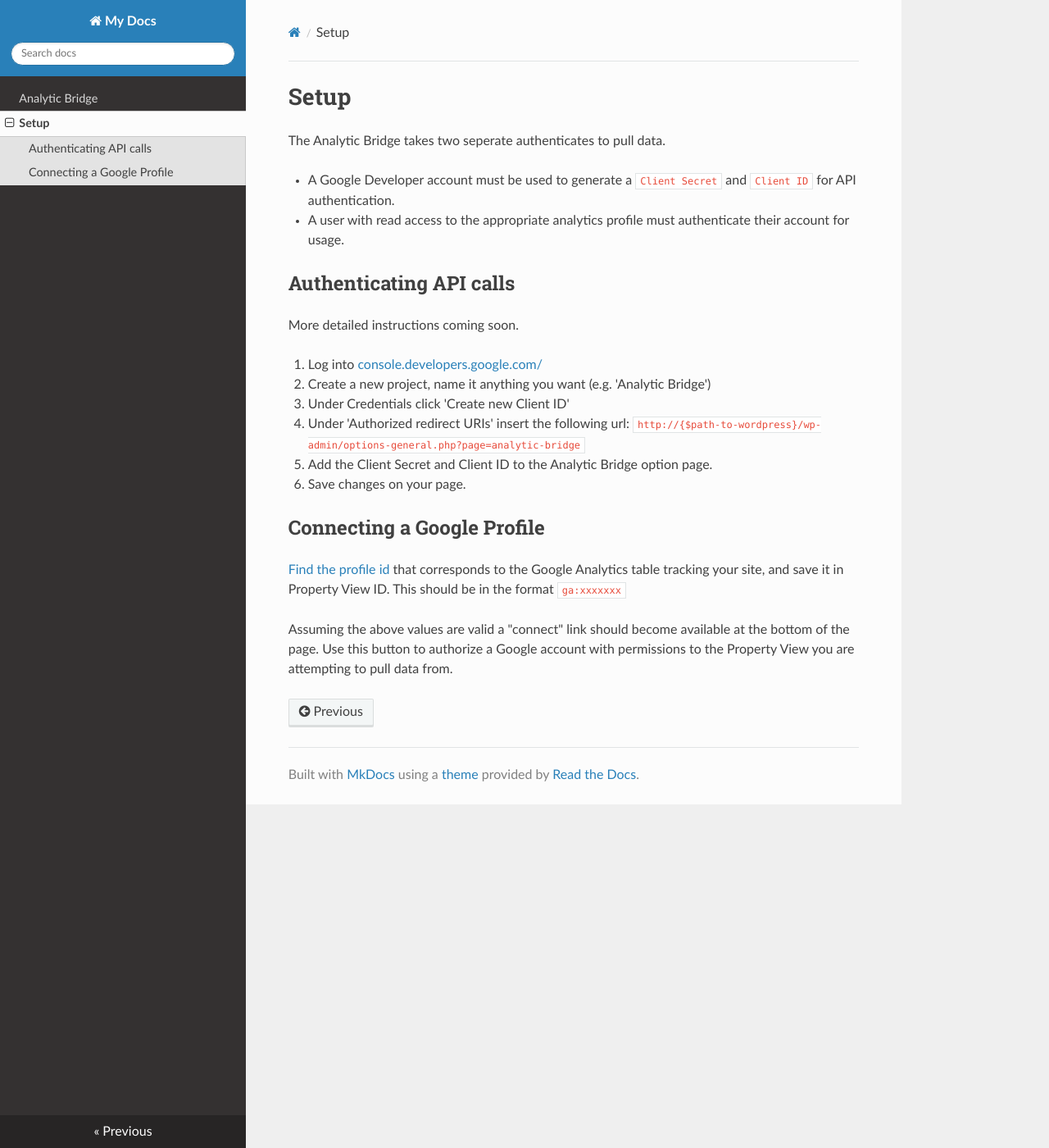
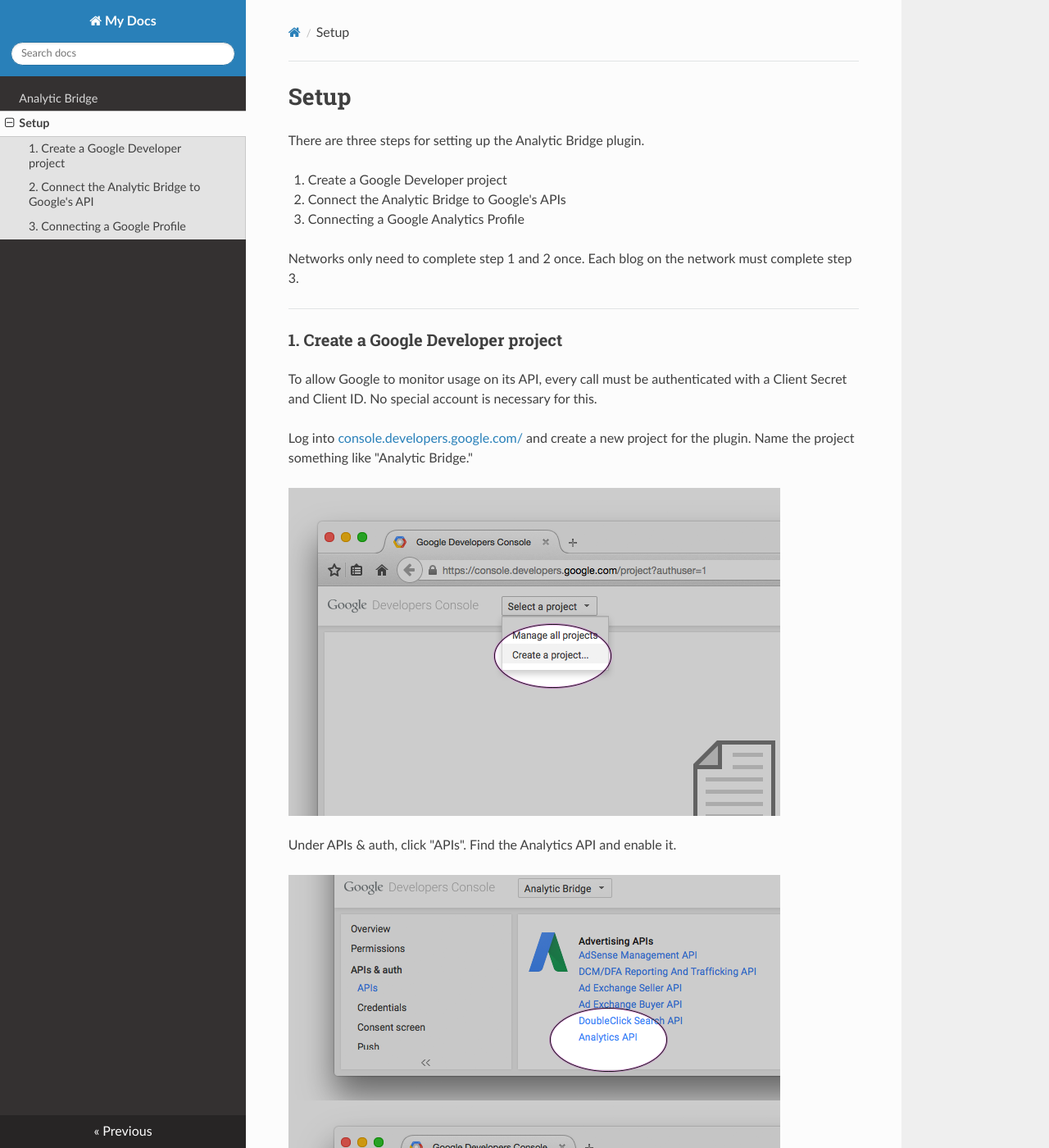
Before and after one commit to INN/Google-Analytics-Popular-Posts, an MkDocs documentation site: the page built from docs/setup.md, in a window 1280 px wide and 1400 px high. Shown: the whole window at 82% size. Built offline with MkDocs 1.6.1, drawn with Linux system fonts in a browser that asks for light colours; nearby versions of some CDN libraries; some of the changed text lies outside the part shown.

Commit message:
Better setup docs

```diff
--- a/docs/setup.md
+++ b/docs/setup.md
@@ -1,23 +1,70 @@
 # Setup
 
-The Analytic Bridge takes two seperate authenticates to pull data.
+There are three steps for setting up the Analytic Bridge plugin.
 
- * A Google Developer account must be used to generate a `Client Secret` and `Client ID` for API authentication.
- * A user with read access to the appropriate analytics profile must authenticate their account for usage.
+ 1. Create a Google Developer project
+ 2. Connect the Analytic Bridge to Google's APIs
+ 3. Connecting a Google Analytics Profile
 
-## Authenticating API calls
+Networks only need to complete step 1 and 2 once. Each blog on the network must
+complete step 3.
 
-More detailed instructions coming soon.
+---
 
- 1. Log into [console.developers.google.com/](https://console.developers.google.com/)
- 2. Create a new project, name it anything you want (e.g. 'Analytic Bridge')
- 3. Under Credentials click 'Create new Client ID'
- 4. Under 'Authorized redirect URIs' insert the following url: `http://{$path-to-wordpress}/wp-admin/options-general.php?page=analytic-bridge`
- 5. Add the Client Secret and Client ID to the Analytic Bridge option page.
- 6. Save changes on your page.
+### 1. Create a Google Developer project
 
-## Connecting a Google Profile
+To allow Google to monitor usage on its API, every call must be authenticated with a Client Secret and Client ID. No special account is necessary for this.
 
-[Find the profile id](https://support.google.com/analytics/answer/1032385?hl=en-GB) that corresponds to the Google Analytics table tracking your site, and save it in Property View ID. This should be in the format `ga:xxxxxxx`
+Log into [console.developers.google.com/](https://console.developers.google.com/) and create a new project for the plugin. Name the project something like "Analytic Bridge."
 
-Assuming the above values are valid a "connect" link should become available at the bottom of the page. Use this button to authorize a Google account with permissions to the Property View you are attempting to pull data from.
+![Screenshot](img/create-project.png)
+
+Under APIs & auth, click "APIs". Find the Analytics API and enable it.
+
+![Screenshot](img/enable-api.png)
+
+Under APIs & auth, click "Credentials." From here click "Create new Client ID."
+
+![Screenshot](img/create-client-id.png)
+
+Use "Web application" for the Application type, and click "Configure Consent Screen".
+
+![Screenshot](img/configure-consent-screen.png)
+
+Enter a product name and other optional pieces of the consent screen. No need for advanced configuration — only one user will ever authenticate the app per site.
+
+When you're done, save consent screen options.
+
+On the next screen, enter an "Authorized redirect URIs" in the format:
+
+	http://your-domain.com/wp-admin/options-general.php?page=analytic-bridge
+
+If you're installing the Analytic Bridge on a network of sites, every subdomain and custom URL on the network must be defined on additional lines.
+
+![Screenshot](img/redirect-uris.png)
+
+Google should provide a Client ID and Client Secret on the next screen. Save these around for the next step.
+
+---
+
+### 2. Connect the Analytic Bridge to Google's API
+
+Depending on whether your blog is a network or single site, input the Client Secret and Client ID on the appropriate options page.
+
+__Network__
+
+If you are the Site Administor of a network, paste the values from step one into the __Network__ Options page for the Analytic Bridge.
+
+__Single Site__
+
+If you do not have a WordPress network install (or are not an administor of your network), enter the values from step one on the options page for the Analytic Bridge (Settings > Analytic Bridge).
+
+![Screenshot](img/network-settings.png)
+
+---
+
+### 3.  Connecting a Google Profile
+
+ * [Find the profile id](https://support.google.com/analytics/answer/1032385?hl=en-GB) that corresponds to the Google Analytics table tracking your site, and save it in Property View ID. This should be in the format `ga:xxxxxxx`
+
+ * Assuming steps one and two are valid a "connect" link should become available at the bottom of the page. Use this button to authorize a Google account with permissions to the Property View you are attempting to pull data from.
```
Also changed, not shown: docs/img/configure-consent-screen.png (added), docs/img/create-client-id.png (added), docs/img/create-project.png (added), docs/img/enable-api.png (added), docs/img/find-analytics-api.png (added), docs/img/network-settings.png (added), docs/img/redirect-uris.png (added).
